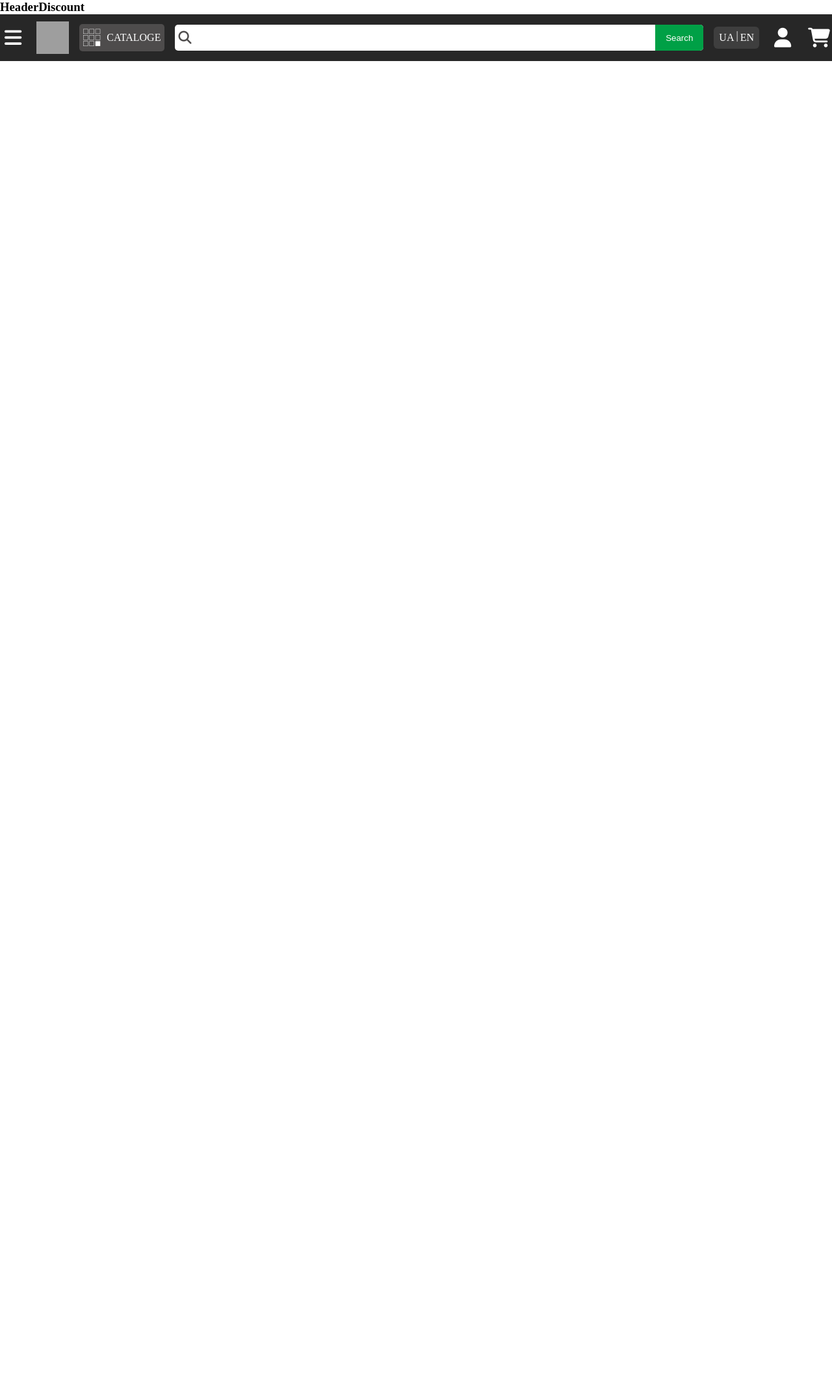
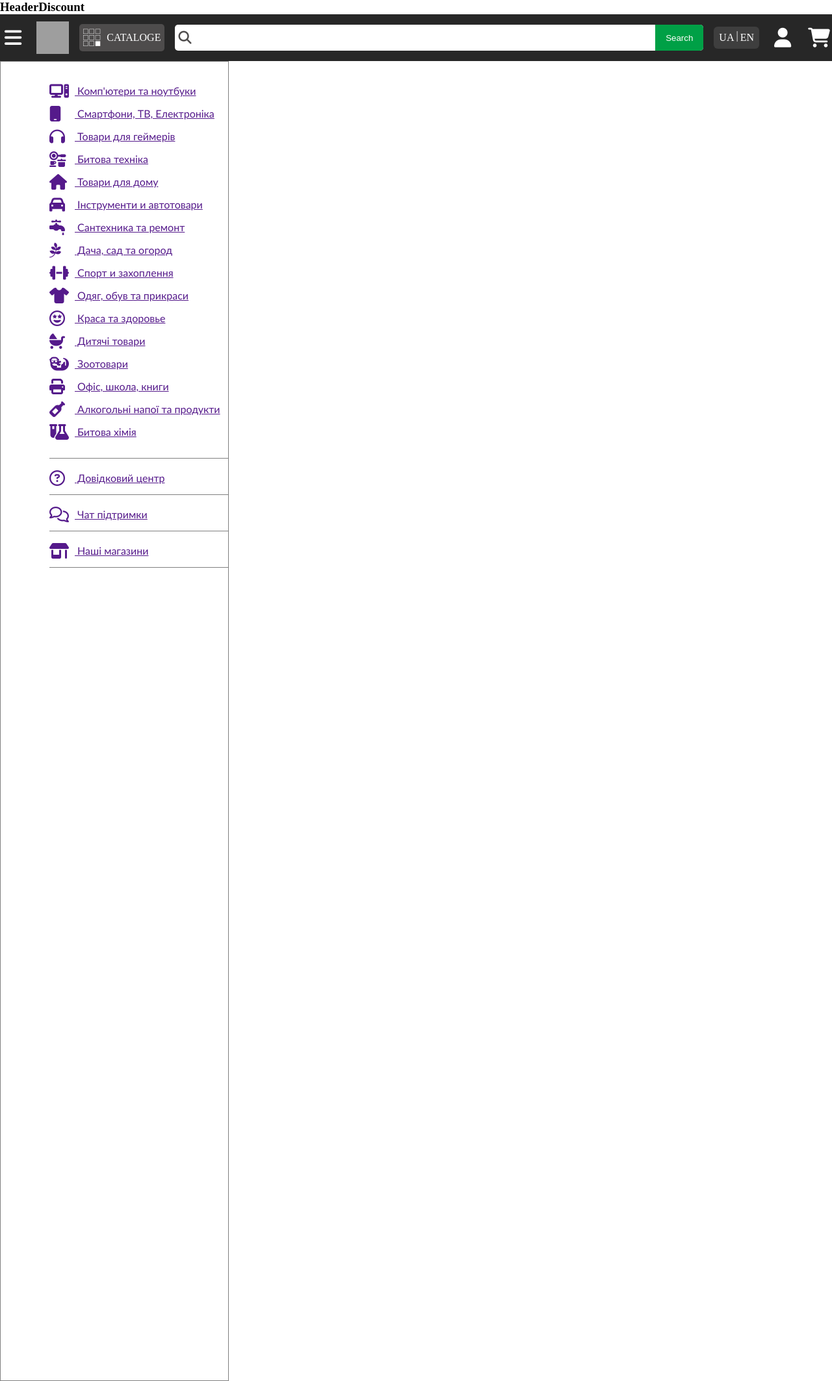
Before and after one commit to atoshatv/InternetShop, an ASP.NET Core app: page / in a window 1280 px wide. Shown: the whole page at 65% size. Before the commit the page ends 94 px from the top, so only its background shows below. Run offline with ASP.NET Core 8, Linux system fonts and the light colour scheme; style sheets or scripts are compiled from the project's sources; some libraries are stand-ins or nearby versions; grey boxes are pictures that could not be loaded.

Commit message:
Create sidebar, categories and help.

```diff
--- a/InternetShop/Pages/_Layout.cshtml
+++ b/InternetShop/Pages/_Layout.cshtml
@@ -14,6 +14,7 @@
     <component type="typeof(HeadOutlet)" render-mode="ServerPrerendered" />
 </head>
 <body>
+
     @RenderBody()
 
     <script src="https://kit.fontawesome.com/686c553798.js" crossorigin="anonymous"></script>
--- /dev/null
+++ b/InternetShop/Shared/Body/LeftSideBar/SideBarArea.razor
@@ -0,0 +1,146 @@
+
+<aside class="Main-SideBar">
+
+    <div class="Main-Categories-SideBar">
+
+        <ul class="Menu-Categories">
+
+            <li class="main-category">
+                <a href="">
+                    <i class="fa-solid fa-computer fa-xl"></i>
+                    Комп'ютери та ноутбуки
+                </a>
+            </li>
+            <li class="main-category">
+                <a href="">
+                    <i class="fa-solid fa-mobile fa-xl"></i>
+                    Смартфони, ТВ, Електроніка
+                </a>
+            </li>
+            <li class="main-category">
+                <a href="">
+                    <i class="fa-solid fa-headphones fa-xl"></i>
+                    Товари для геймерів
+                </a>
+            </li>
+            <li class="main-category">
+                <a href="">
+                    <i class="fa-solid fa-kitchen-set fa-xl"></i>
+                    Битова техніка
+                </a>
+            </li>
+            <li class="main-category">
+                <a href="">
+                    <i class="fa-solid fa-house fa-xl"></i>
+                    Товари для дому
+                </a>
+            </li>
+            <li class="main-category">
+                <a href="">
+                    <i class="fa-solid fa-car fa-xl"></i>
+                    Інструменти и автотовари
+                </a>
+            </li>
+            <li class="main-category">
+                <a href="">
+                    <i class="fa-solid fa-faucet-drip fa-xl"></i>
+                    Сантехника та ремонт
+                </a>
+            </li>
+            <li class="main-category">
+                <a href="">
+                    <i class="fa-brands fa-pagelines fa-xl"></i>
+                    Дача, сад та огород
+                </a>
+            </li>
+            <li class="main-category">
+                <a href="">
+                    <i class="fa-solid fa-dumbbell fa-xl"></i>
+                    Спорт и захоплення
+                </a>
+            </li>
+            <li class="main-category">
+                <a href="">
+                    <i class="fa-solid fa-shirt fa-xl"></i>
+                    Одяг, обув та прикраси
+                </a>
+            </li>
+            <li class="main-category">
+                <a href="">
+                    <i class="fa-regular fa-face-grin-stars fa-xl"></i>
+                     Краса та здоровье
+                </a>
+            </li>
+            <li class="main-category">
+                <a href="">
+                    <i class="fa-solid fa-baby-carriage fa-xl"></i>
+                    Дитячі товари
+                </a>
+            </li>
+            <li class="main-category">
+                <a href="">
+                    <i class="fa-solid fa-otter fa-xl"></i>
+                    Зоотовари
+                </a>
+            </li>
+            <li class="main-category">
+                <a href="">
+                    <i class="fa-solid fa-print fa-xl"></i>
+                    Офіс, школа, книги
+                </a>
+            </li>
+            <li class="main-category">
+                <a href="">
+                    <i class="fa-solid fa-wine-bottle fa-xl"></i>
+                    Алкогольні напої та продукти
+                </a>
+            </li>
+            <li class="main-category">
+                <a href="">
+                    <i class="fa-solid fa-flask-vial fa-xl"></i>
+                    Битова хімія
+                </a>
+            </li>
+        </ul>
+    </div>
+
+    <div class="Main-help-SideBar">
+
+        <ul class="Menu-helps">
+
+            <li class="Menu-help">
+                <a href="">
+
+                    <i class="fa-regular fa-circle-question fa-xl"></i>
+
+                    Довідковий центр
+                </a>
+            </li>
+            <li class="Menu-help">
+                <a href="">
+
+                    <i class="fa-regular fa-comments fa-xl"></i>
+
+                    Чат підтримки
+                </a>
+            </li>
+            <li class="Menu-help">
+                <a href="">
+
+                    <i class="fa-solid fa-shop fa-xl"></i>
+
+                    Наші магазини
+                </a>
+            </li>
+        </ul>
+    </div>
+
+
+
+
+</aside>
+
+
+@code {
+
+}
--- /dev/null
+++ b/InternetShop/Shared/Body/LeftSideBar/SideBarArea.razor.css
@@ -0,0 +1,43 @@
+.Main-SideBar {
+    border: 1px solid #808080;
+    height: 2000px;
+    width: 350px;
+    padding-top: 30px;
+}
+
+.Main-Categories-SideBar {
+    width: 275px;
+    float: right;
+    border-bottom: 0.5px solid #808080;
+    padding-bottom: 20px;
+}
+
+.main-category {
+    padding-block: 5px;
+    font-family: Candara;
+    list-style-type: none;
+    height: 25px;
+    width: 275px;
+}
+
+.Menu-helps {
+    width: 275px;
+    float: right;
+    padding-bottom: 20px;
+}
+
+.Menu-help {
+    margin-top: 10px;
+    padding-block: 10px;
+    font-family: Candara;
+    list-style-type: none;
+    height: 25px;
+    width: 275px;
+    border-bottom: 0.5px solid #808080;
+}
+
+.fa-xl {
+    padding-right: 15px;
+    height: 24px;
+    width: 24px;
+}
--- a/InternetShop/Shared/MainLayout.razor
+++ b/InternetShop/Shared/MainLayout.razor
@@ -2,6 +2,8 @@
 
 <PageTitle>InternetShop</PageTitle>
 <Header></Header>
+<SideBarArea> </SideBarArea>
+
 <div class="page">
     @Body
 </div>
--- a/InternetShop/_Imports.razor
+++ b/InternetShop/_Imports.razor
@@ -9,3 +9,5 @@
 @using InternetShop
 @using InternetShop.Shared
 @using InternetShop.Shared.Header
+@using InternetShop.Shared.Body
+@using InternetShop.Shared.Body.LeftSideBar
```
Also changed, not shown: 1 other file.
